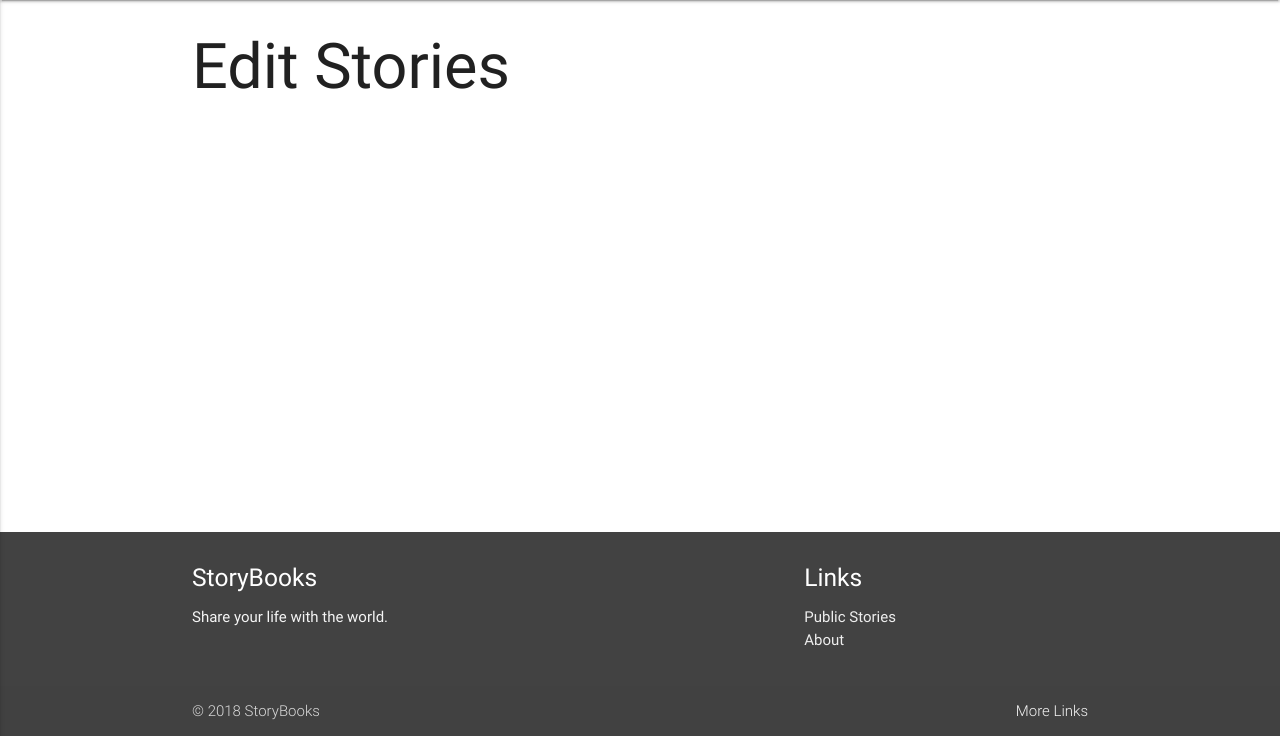
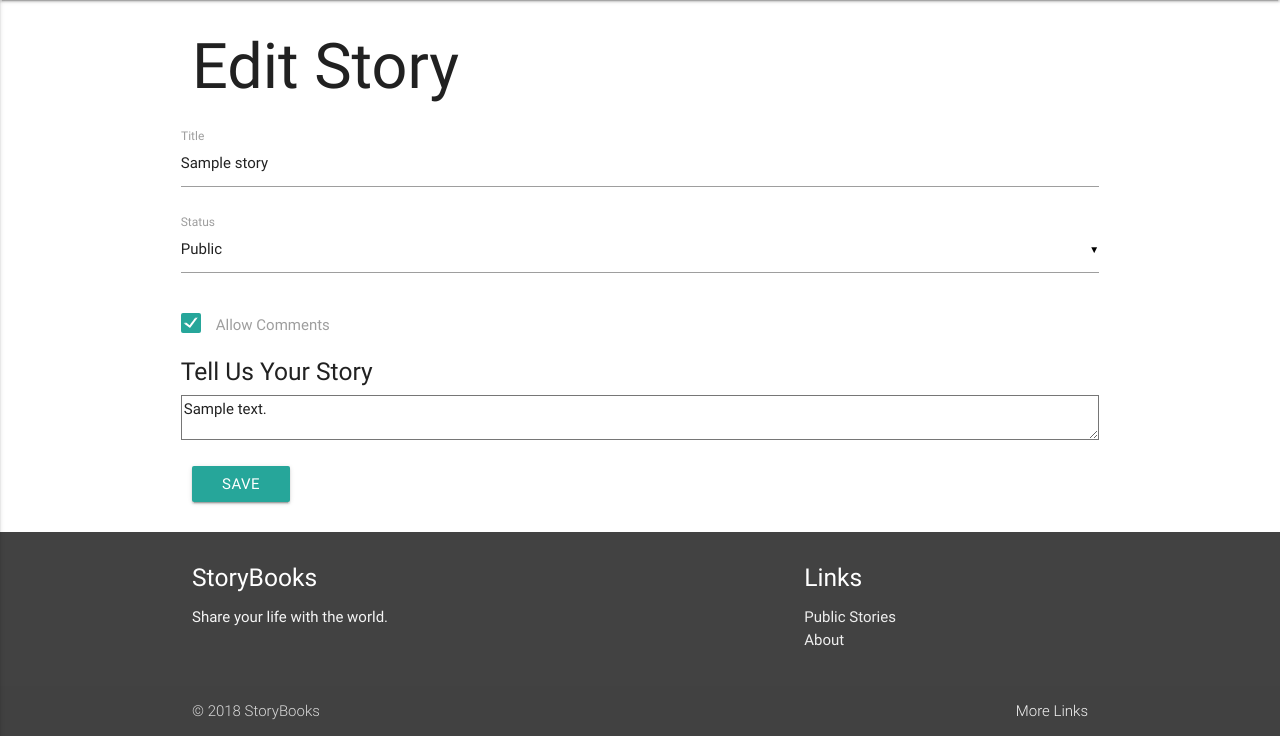
Before and after one commit to CodeSlaughter/SlaughterStoryBooks, a Node server app: template views/stories/edit.handlebars in a window 1280 px wide. Shown: the part 64-800 px from the top of the page. Run offline with Node 20, Linux system fonts and the light colour scheme; the template is opened without the code that fills it: values that come from a table or form of the project are taken from there, others are empty; tables that the repository leaves empty hold one stand-in row (values such as "Sample post"); some libraries are stand-ins or nearby versions.

Commit message:
edit story form done

```diff
--- a/app.js
+++ b/app.js
@@ -26,7 +26,8 @@ const keys = require('./config/keys')
 const {
     truncate,
     stripTags,
-    formatDate
+    formatDate,
+    select
 } = require('./helpers/hbs');
 
 //mongoose connect
@@ -64,7 +65,8 @@ app.engine('handlebars', exhbs({
     helpers: {
         truncate: truncate,
         stripTags: stripTags,
-        formatDate: formatDate
+        formatDate: formatDate,
+        select: select
     },
     defaultLayout: 'main'
 }));
--- a/config/passport.js
+++ b/config/passport.js
@@ -13,7 +13,6 @@ module.exports = function(passport){
             proxy: true
         }, (accessToken, refreshToken, profile, done) => {
             const image = profile.photos[0].value.substring(0, profile.photos[0].value.indexOf('?'));
-            console.log(profile)
             const newUser = {
                 googleID: profile.id,
                 firstName: profile.name.givenName,
--- a/helpers/hbs.js
+++ b/helpers/hbs.js
@@ -16,5 +16,8 @@ module.exports = {
     },
     formatDate: function(date, format){
         return moment(date).format(format)
-    }
+    },
+    select: function(selected, options){
+        return options.fn(this).replace( new RegExp(' value=\"' + selected + '\"'), '$& selected="selected"').replace( new RegExp('>' + selected + '</option>'), ' selected="selected"$&');
+      }
 }
--- a/views/stories/edit.handlebars
+++ b/views/stories/edit.handlebars
@@ -1 +1,36 @@
-<h1>Edit Stories</h1>
+<h1>Edit Story</h1>
+<div class="row">
+    <form action="/stories" class="col s12" method="post">
+        <div class="row">
+            <div class="input-field">
+                <input type="text" name="title" value="{{story.title}}">
+                <label for="title">Title</label>
+            </div>
+        </div>
+        <div class="row">
+            <div class="input-field">
+                <select name="status">
+                    {{#select story.status}}
+                    <option value="public" selected>Public</option>
+                    <option value="private">Private</option>
+                    <option value="unpublished">Unpublished</option>
+                    {{/select}}
+                </select>
+                <label for="status">Status</label>
+            </div>
+        </div>
+        <div class="row">
+            <p>
+                <input type="checkbox" name="allowComments" class="filled-in" id="filled-in-box" {{#if story.allowComments }} checked="checked" {{/if}}>
+                <label for="filled-in-box">Allow Comments</label>
+            </p>
+        </div>
+        <div class="row">
+            <div class="input-field">
+                <h5>Tell Us Your Story</h5>
+                <textarea name="body">{{story.body}}</textarea>
+            </div>
+        </div>
+        <input type="submit" value="save" class="btn">
+    </form>
+</div>
```
Also changed, not shown: routes/stories.js (+10 -2 lines).
